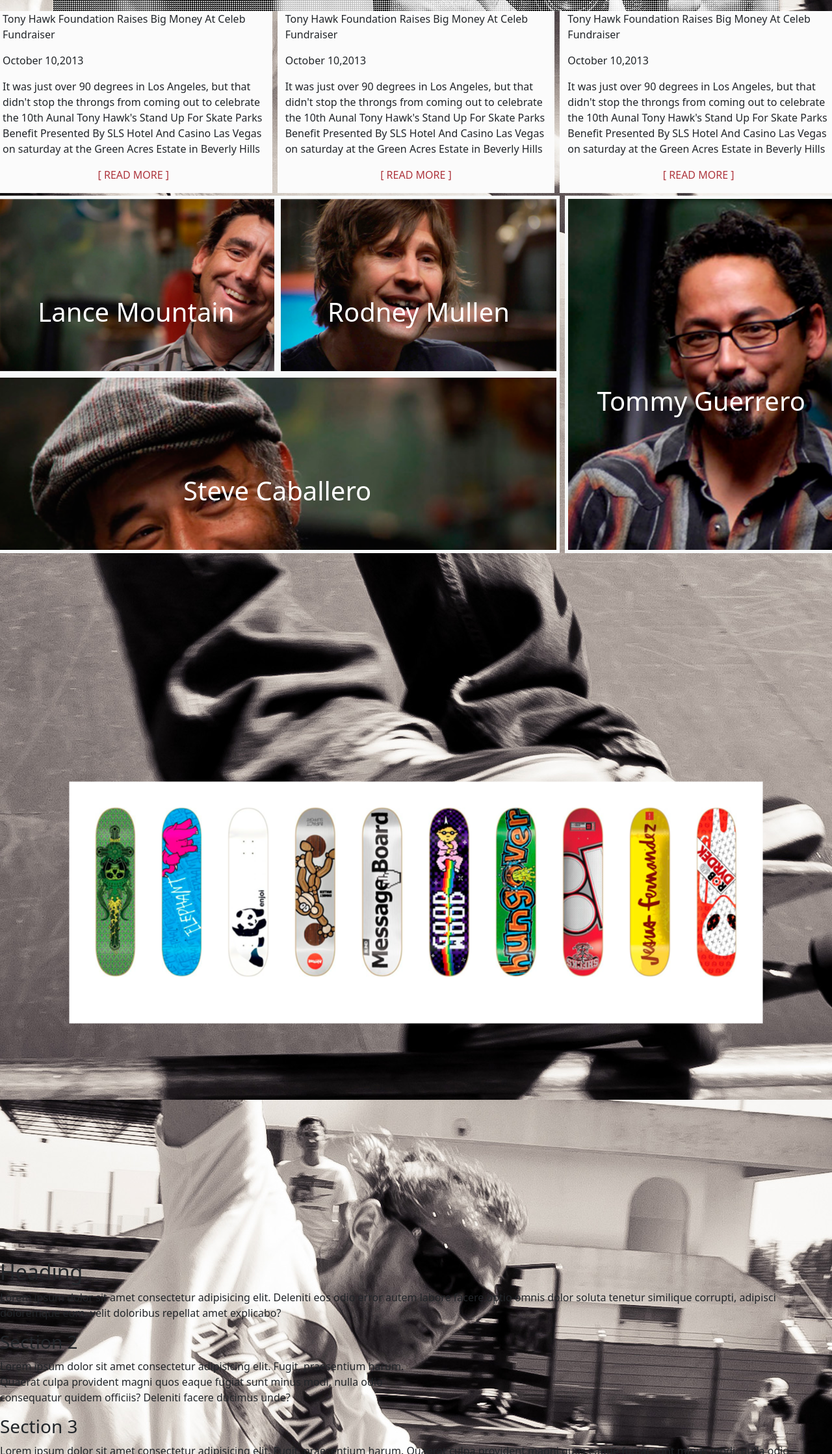
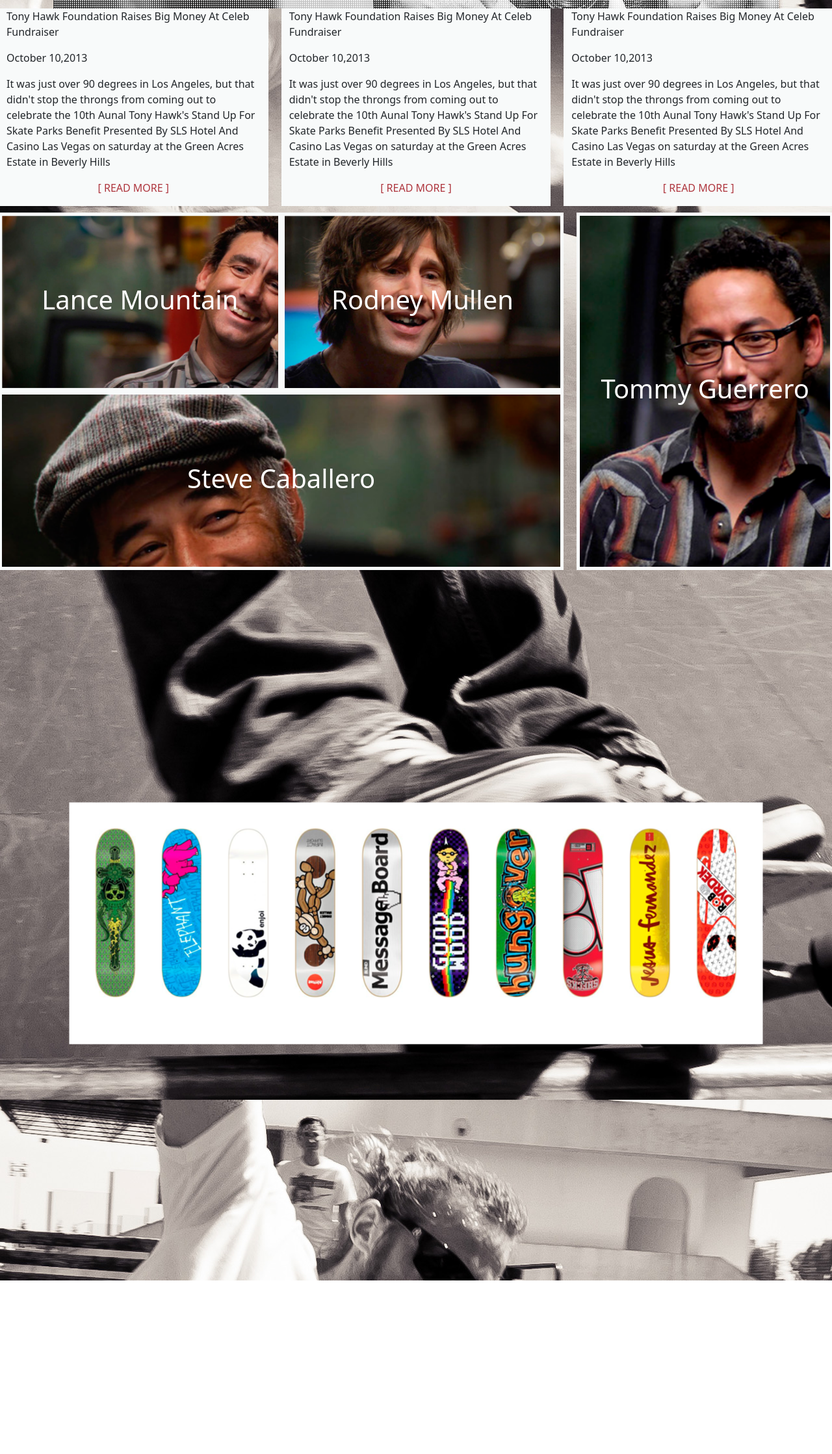
Before and after one commit to JGrant024/Sk8, a plain HTML site: page index.html in a window 1280 px wide. Shown: the part 563-2800 px from the top of the page at 65% size. After the commit the page ends 2533 px from the top, so only its background shows below. Drawn offline with nearby package versions, Linux system fonts and the light colour scheme.

Commit message:
broke page but got it back fixed updated html and css

```diff
--- a/css/styles.css
+++ b/css/styles.css
@@ -7,12 +7,15 @@
     background-image:url("../images/grid.png"), url("../images/top-image.png");
     }
 
-  .content-card {
-    margin: 4px;
-    background-color: #FBFBFB;
+  .content-card-top{
+    margin: 10px;
+    background-color: #F8FAFA;
     text-align: left;
   }
 
+.content-card{
+  background-color: #AE353D;
+}
   .read-more-txt{
     text-align: center;
     color: #AE353D  ;
@@ -52,7 +55,7 @@
     justify-content: center;
     align-items: center;
     border: 5px solid #F8FAFA;
-    padding-top: 90px;
+
 
   }
 
--- a/index.html
+++ b/index.html
@@ -4,7 +4,10 @@
     <meta charset="UTF-8" />
     <meta http-equiv="X-UA-Compatible" content="IE=edge" />
     <meta name="viewport" content="width=device-width, initial-scale=1.0" />
-    <script src="https://kit.fontawesome.com/82e9793adc.js" crossorigin="anonymous"></script>
+    <script
+      src="https://kit.fontawesome.com/82e9793adc.js"
+      crossorigin="anonymous"
+    ></script>
     <link rel="stylesheet" href="css/styles.css" />
     <link
       href="https://cdn.jsdelivr.net/npm/bootstrap@5.2.0/dist/css/bootstrap.min.css"
@@ -16,10 +19,17 @@
   </head>
   <body class="background-image">
     <div class="container">
-
       <nav class="navbar navbar-expand">
         <a class="navbar-brand" href="#">Navbar</a>
-        <button class="navbar-toggler" type="button" data-toggle="collapse" data-target="#navbarNav" aria-controls="navbarNav" aria-expanded="false" aria-label="Toggle navigation">
+        <button
+          class="navbar-toggler"
+          type="button"
+          data-toggle="collapse"
+          data-target="#navbarNav"
+          aria-controls="navbarNav"
+          aria-expanded="false"
+          aria-label="Toggle navigation"
+        >
           <span class="navbar-toggler-icon"></span>
         </button>
         <div class="collapse navbar-collapse" id="navbarNav">
@@ -40,7 +50,6 @@
         </div>
       </nav>
 
-
       <nav>
         <ul class="nav-icons">
           <li><a href="#" class="fa fa-facebook"></a></li>
@@ -49,46 +58,64 @@
           <li><a href="#" class="fa fa-pinterest"></a></li>
           <li><a href="#" class="fa fa-google-plus"></a></li>
         </ul>
-
-
       </nav>
 
       <div class="row">
-        <div class="col-xs-12 col-md content-card">  -SK8 NEWS-  </div>
-        <div class="col-xs-12 col-md content-card">  -SKATEBOARDERS-  </div>
-        <div class="col-xs-12 col-md content-card">  -BOARD DESIGN-  </div>
-        <div class="col-xs-12 col-md content-card">  -CONTACT US-  </div>
+        <div class="col-xs-12 col-md content-card">-SK8 NEWS-</div>
+        <div class="col-xs-12 col-md content-card">-SKATEBOARDERS-</div>
+        <div class="col-xs-12 col-md content-card">-BOARD DESIGN-</div>
+        <div class="col-xs-12 col-md content-card">-CONTACT US-</div>
       </div>
 
       <div class="top-image">
-  <img class="peralta-logo" src="../sk8/images/peralta-logo.png" alt="">
+        <img class="peralta-logo" src="../sk8/images/peralta-logo.png" alt="" />
       </div>
     </div>
 
     <div class="row">
-        <div class="col-xs-12 col-md content-card">
-          <p class="T-Hawk">Tony Hawk Foundation Raises Big Money At Celeb Fundraiser</p>
+      <div class="col-xs-12 col-md content-card-top">
+        <p class="T-Hawk">
+          Tony Hawk Foundation Raises Big Money At Celeb Fundraiser
+        </p>
         <p class="date">October 10,2013</p>
-          <p>It was just over 90 degrees in Los Angeles, but that didn't stop the throngs from coming out to celebrate the 10th Aunal Tony Hawk's Stand Up For Skate Parks Benefit Presented By SLS Hotel And Casino Las Vegas on saturday at the Green Acres Estate in Beverly Hills </p>
+        <p>
+          It was just over 90 degrees in Los Angeles, but that didn't stop the
+          throngs from coming out to celebrate the 10th Aunal Tony Hawk's Stand
+          Up For Skate Parks Benefit Presented By SLS Hotel And Casino Las Vegas
+          on saturday at the Green Acres Estate in Beverly Hills
+        </p>
         <p class="read-more-txt">[ READ MORE ]</p>
       </div>
-        <div class="col-xs-12 col-md content-card">
-          <p class="T-Hawk">Tony Hawk Foundation Raises Big Money At Celeb Fundraiser</p>
+      <div class="col-xs-12 col-md content-card-top">
+        <p class="T-Hawk">
+          Tony Hawk Foundation Raises Big Money At Celeb Fundraiser
+        </p>
         <p class="date">October 10,2013</p>
-          <p>It was just over 90 degrees in Los Angeles, but that didn't stop the throngs from coming out to celebrate the 10th Aunal Tony Hawk's Stand Up For Skate Parks Benefit Presented By SLS Hotel And Casino Las Vegas on saturday at the Green Acres Estate in Beverly Hills </p>
+        <p>
+          It was just over 90 degrees in Los Angeles, but that didn't stop the
+          throngs from coming out to celebrate the 10th Aunal Tony Hawk's Stand
+          Up For Skate Parks Benefit Presented By SLS Hotel And Casino Las Vegas
+          on saturday at the Green Acres Estate in Beverly Hills
+        </p>
         <p class="read-more-txt">[ READ MORE ]</p>
       </div>
-        <div class="col-xs-12 col-md content-card">
-          <p class="T-Hawk">Tony Hawk Foundation Raises Big Money At Celeb Fundraiser</p>
+      <div class="col-xs-12 col-md content-card-top">
+        <p class="T-Hawk">
+          Tony Hawk Foundation Raises Big Money At Celeb Fundraiser
+        </p>
         <p class="date">October 10,2013</p>
-          <p>It was just over 90 degrees in Los Angeles, but that didn't stop the throngs from coming out to celebrate the 10th Aunal Tony Hawk's Stand Up For Skate Parks Benefit Presented By SLS Hotel And Casino Las Vegas on saturday at the Green Acres Estate in Beverly Hills </p>
+        <p>
+          It was just over 90 degrees in Los Angeles, but that didn't stop the
+          throngs from coming out to celebrate the 10th Aunal Tony Hawk's Stand
+          Up For Skate Parks Benefit Presented By SLS Hotel And Casino Las Vegas
+          on saturday at the Green Acres Estate in Beverly Hills
+        </p>
         <p class="read-more-txt">[ READ MORE ]</p>
       </div>
-
     </div>
 
     <div class="row">
-        <div class="col-8 content-card left-skater-row">
+      <div class="col-8 content-card-top left-skater-row">
         <div class="row">
           <div class="col lance-card">
             <h1>Lance Mountain</h1>
@@ -103,11 +130,9 @@
           </div>
         </div>
       </div>
-        <div class="col content-card tommy-card"><h1>Tommy Guerrero</h1></div>
+      <div class="col content-card-top tommy-card"><h1>Tommy Guerrero</h1></div>
     </div>
-      <div class="row">
-
-      </div>
+    <div class="row"></div>
     <div class="sk8-container">
       <ul class="ul-sk8">
         <li>
@@ -143,38 +168,5 @@
         </li>
       </ul>
     </div>
-
-
-
-      <div class="row">
-        <div class="col-md-6"></div>
-        <h2>Heading</h2>
-        <p>
-          Lorem ipsum dolor sit amet consectetur adipisicing elit. Deleniti eos
-          odio error autem labore facere optio omnis dolor soluta tenetur
-          similique corrupti, adipisci doloremque eum, velit doloribus repellat
-          amet explicabo?
-        </p>
-      </div>
-      <div class="col-md-6">
-        <h3>Section 2</h3>
-        <p>
-          Lorem ipsum dolor sit amet consectetur adipisicing elit. Fugit,
-          praesentium harum. Quaerat culpa provident magni quos eaque fugiat
-          sunt minus modi, nulla odio consequatur quidem officiis? Deleniti
-          facere ducimus unde?
-        </p>
-      </div>
-
-      <div class="col-md-6w">
-        <h3>Section 3</h3>
-        <p>
-          Lorem ipsum dolor sit amet consectetur adipisicing elit. Fugit,
-          praesentium harum. Quaerat culpa provident magni quos eaque fugiat
-          sunt minus modi, nulla odio consequatur quidem officiis? Deleniti
-          facere ducimus unde?
-        </p>
-      </div>
-    </div>
   </body>
 </html>
```
Lines whose indentation alone changed are shown as unchanged.
